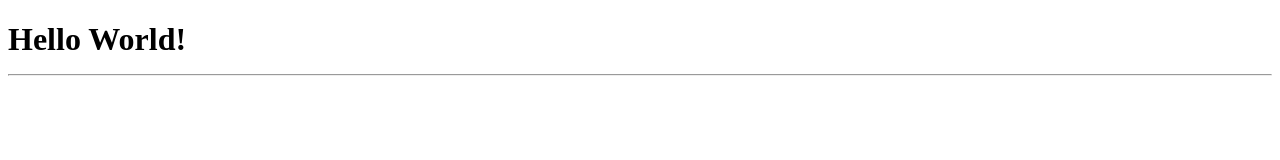
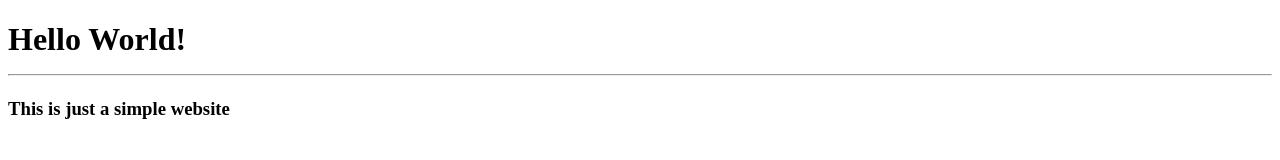
Before and after one commit to kern3lp4/demo-repo, a plain HTML site: page index.html in a window 1280 px wide. Drawn offline with Linux system fonts and the light colour scheme.

Commit message:
Adding lines...

```diff
--- a/index.html
+++ b/index.html
@@ -3,5 +3,6 @@
 <body>
 	<h1>Hello World!</div>
 	<hr />
+	<h3>This is just a simple website</h3>
 </body>
 </html>
```
